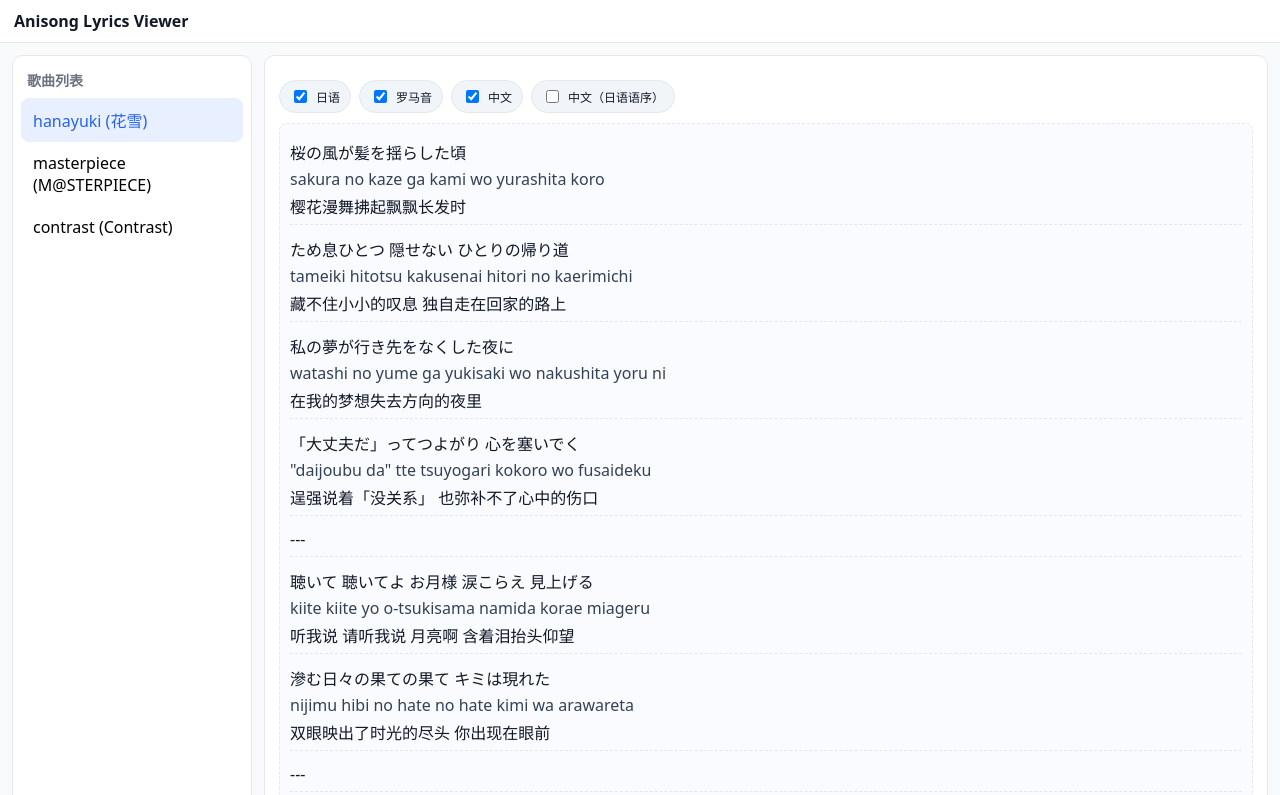
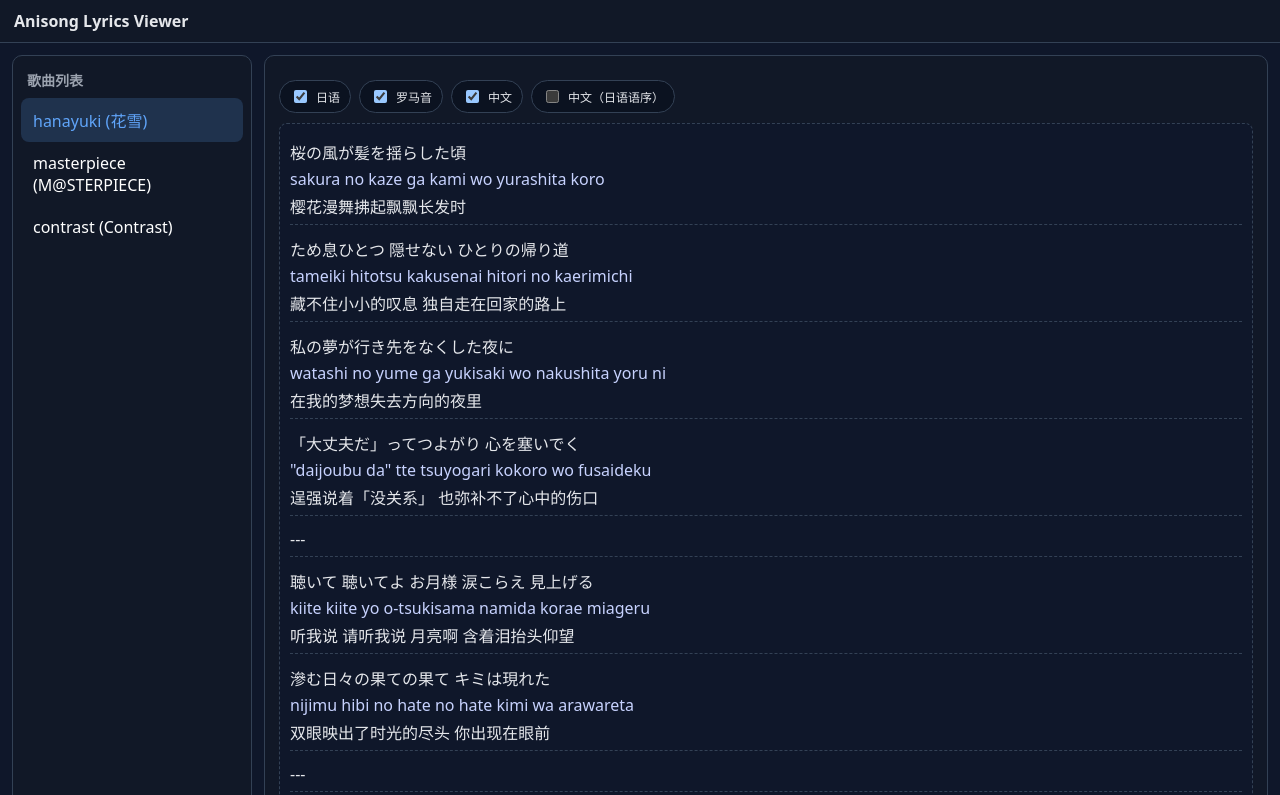
Before and after one commit to taoky/asl, a website built with Vite: page index.html in a window 1280 px wide. Shown: the top 795 px of the page. Built offline with nearby package versions, Linux system fonts and the dark colour scheme.

Commit message:
Add dark mode CSS

```diff
--- a/src/style.css
+++ b/src/style.css
@@ -147,3 +147,32 @@ body {
   color: var(--muted);
   font-size: 14px;
 }
+
+/* 暗黑模式（跟随系统偏好） */
+@media (prefers-color-scheme: dark) {
+  :root {
+    color-scheme: dark;
+    --bg: #0f172a;      /* slate-900 */
+    --panel: #111827;   /* gray-900 */
+    --fg: #e5e7eb;      /* gray-200 */
+    --muted: #9ca3af;   /* gray-400 */
+    --primary: #60a5fa; /* blue-400 */
+    --border: #334155;  /* slate-700 */
+    --accent: #0b1220;  /* 深色微差背景 */
+  }
+
+  /* 覆盖少量硬编码的浅色背景/前景 */
+  .song-btn.active {
+    background: rgba(96, 165, 250, 0.18); /* 基于 --primary 的半透明高亮 */
+    color: var(--primary);
+  }
+  .lyrics-wrap {
+    background: #0f172a; /* 替代原来的浅色 #fafbff */
+    border-color: var(--border);
+  }
+
+  /* 细化不同语言的前景色，保证在暗色下的层次 */
+  .cell.kana { color: #cbd5e1; }   /* slate-300 */
+  .cell.romaji { color: #c7d2fe; } /* indigo-200 */
+  .cell.zh { color: #e5e7eb; }     /* gray-200 */
+}
```
